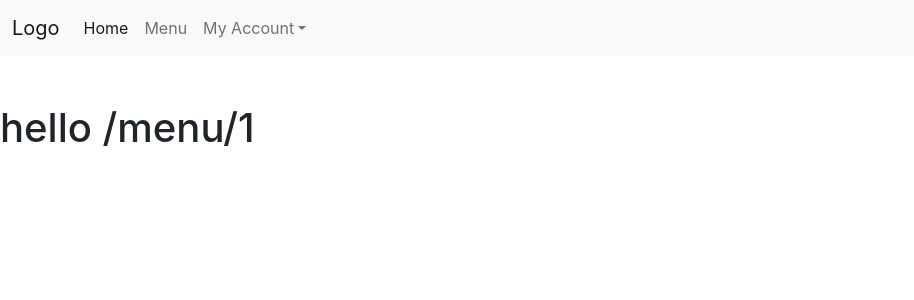
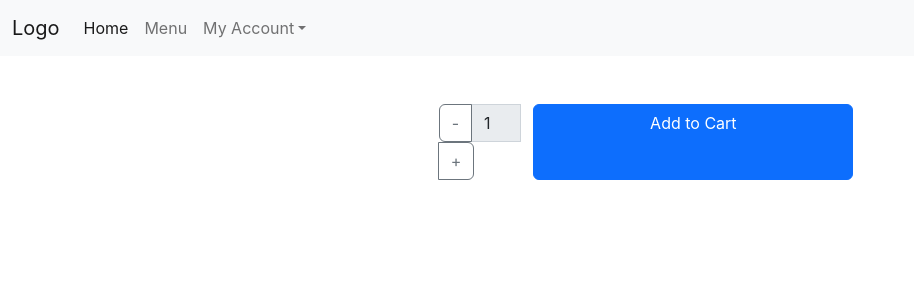
Before and after one commit to EdwardHerr/projectDB, a React (Create React App) app: page /menu/1 in a window 1280 px wide. Shown: the top 300 px of the page, without its empty margins (0-914 px from the left). Built offline with nearby package versions, Linux system fonts and the light colour scheme; no server answers.

Commit message:
add product page

```diff
--- a/src/components/Menu.js
+++ b/src/components/Menu.js
@@ -1,5 +1,4 @@
 import { React, useEffect, useState } from 'react';
-import { Route } from 'react-router-dom';
 import axios from 'axios';
 
 export default function Menu({ loggedIn }) {
--- a/src/components/MenuItem.js
+++ b/src/components/MenuItem.js
@@ -2,7 +2,8 @@ import { React, useState, useEffect } from 'react';
 import axios from 'axios';
 
 export default function MenuItem() {
-  const [menuItem, setMenuItem] = useState();
+  const [menuItem, setMenuItem] = useState({});
+  const [qty, setQty] = useState(1);
 
   const fetchData = async () => {
     axios.get(window.location.pathname).then((res) => {
@@ -13,11 +14,37 @@ export default function MenuItem() {
 
   useEffect(() => {
     fetchData();
-  }, [menuItem]);
+  }, []);
 
   return (
-    <div className='col-sm-4 mb-5'>
-      <h1>hello {window.location.pathname}</h1>
+    <div className='container col-sm-4 mb-5'>
+      <h1>{menuItem.name}</h1>
+      <p>{menuItem.description}</p>
+      <p>{menuItem.listPrice}</p>
+      <div className='row'>
+        <div className='qty col input-group'>
+          <button
+            className='btn btn-outline-secondary'
+            onClick={() =>
+              setQty((curr) => {
+                if (curr > 1) {
+                  return curr - 1;
+                }
+                return curr;
+              })
+            }
+          >
+            -
+          </button>
+          <input type='text' className='form-control' value={qty} disabled readonly />
+          <button className='btn btn-outline-secondary' onClick={() => setQty(qty + 1)}>
+            +
+          </button>
+        </div>
+        <a href='#' className='col-9 btn btn-primary'>
+          Add to Cart
+        </a>
+      </div>
     </div>
   );
 }
```
